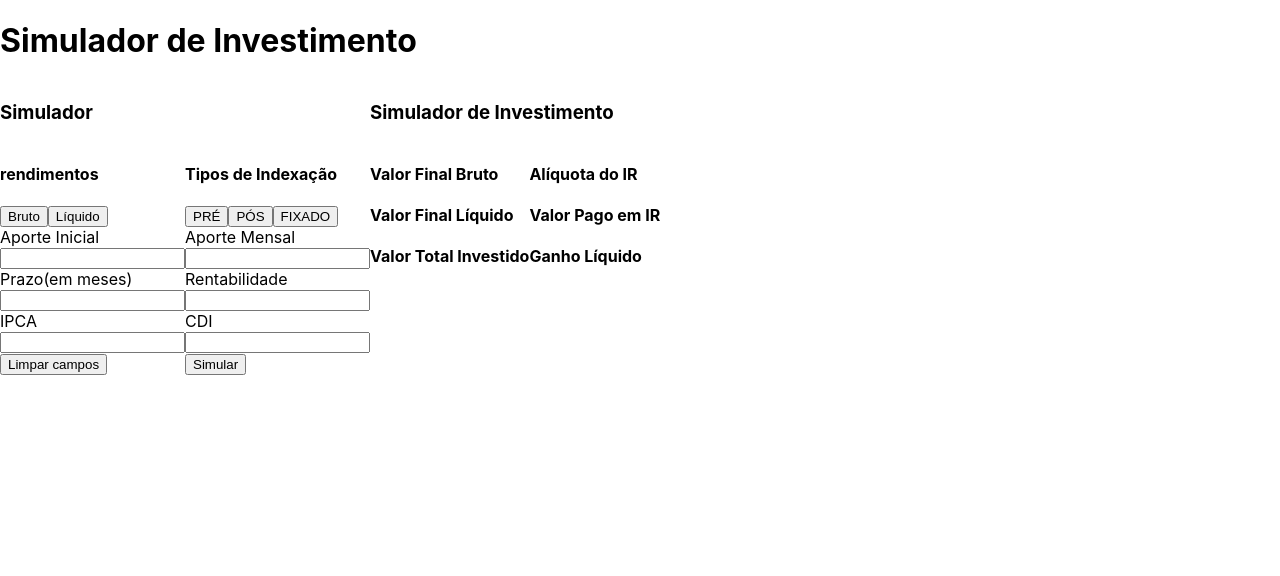
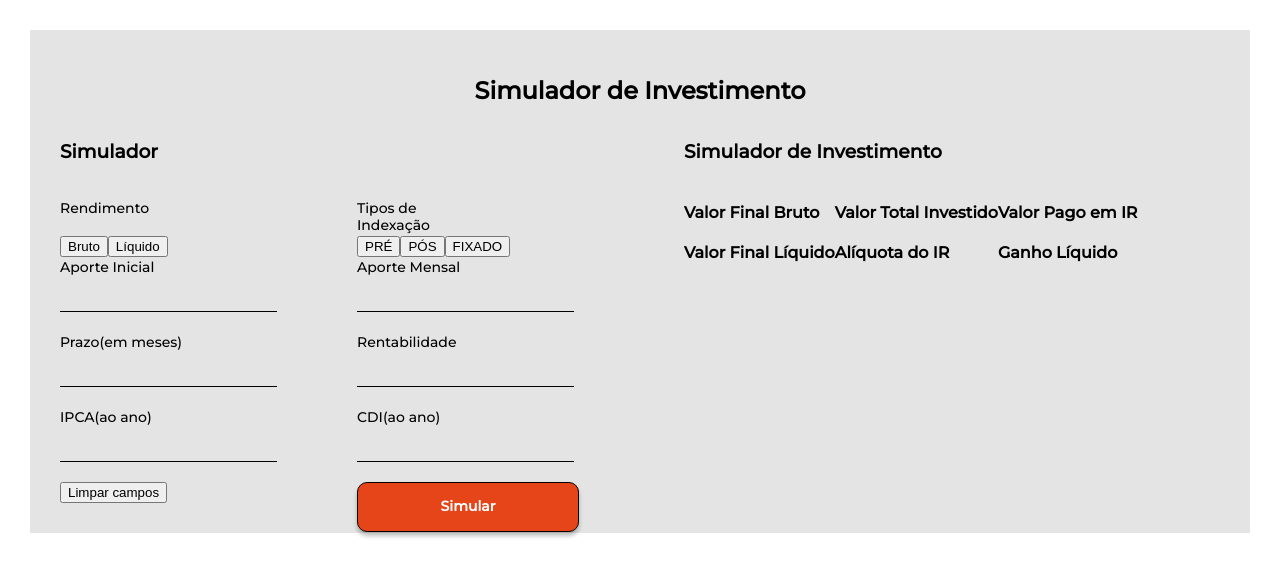
Before and after one commit to emidioreb/investmentSimulator, a React (Create React App) app: page / in a window 1280 px wide. Shown: the top 576 px of the page. Built offline with nearby package versions, Linux system fonts and the light colour scheme; no server answers.

Commit message:
40% do css feito

```diff
--- a/package.json
+++ b/package.json
@@ -6,8 +6,10 @@
     "@testing-library/jest-dom": "^5.16.2",
     "@testing-library/react": "^12.1.2",
     "@testing-library/user-event": "^13.5.0",
+    "bootstrap": "^5.1.3",
     "prop-types": "^15.8.1",
     "react": "^17.0.2",
+    "react-bootstrap": "^2.1.2",
     "react-dom": "^17.0.2",
     "react-scripts": "5.0.0",
     "web-vitals": "^2.1.4"
--- a/src/App.css
+++ b/src/App.css
@@ -1,5 +1,8 @@
+@import url('https://fonts.googleapis.com/css2?family=Montserrat:wght@500&display=swap');
+
 .App {
   text-align: center;
+  background-color: yellow;
 }
 
 .App-logo {
@@ -30,6 +33,16 @@
 
 .simulator-invest{
   display: flex;
+
+}
+
+.all{
+  background-color: #E4E4E4;
+  margin-left: 30px;
+  margin-right: 30px;
+  margin-top: 30px;
+  padding-top: 30px;
+  padding-bottom: 30px;
 }
 
 @keyframes App-logo-spin {
--- a/src/App.jsx
+++ b/src/App.jsx
@@ -14,7 +14,7 @@ function App() {
       <InfoProviderRight>
         <ApiProvider>
           <ApiSimulationProvider>
-            <div>
+            <div className="all">
               <InvestmentHeader />
               <div className="simulator-invest">
                 <Simulator />
--- a/src/components/InvestmentHeader.jsx
+++ b/src/components/InvestmentHeader.jsx
@@ -1,10 +1,11 @@
 // rfce
 import React from 'react';
+import '../css/header.css';
 
 function header() {
   return (
     <div className="header">
-      <h1>Simulador de Investimento</h1>
+      <h1 className="simulator-title">Simulador de Investimento</h1>
     </div>
   );
 }
--- a/src/components/InvestmentSimulator.jsx
+++ b/src/components/InvestmentSimulator.jsx
@@ -22,7 +22,7 @@ function InvestmentSimulator() {
   }
 
   return (
-    <div>
+    <div className="investiment-simulator">
       <h3>Simulador de Investimento</h3>
       <div className="totalResults">
         <div className="resultsLeft">
@@ -34,16 +34,18 @@ function InvestmentSimulator() {
             <h4>Valor Final Líquido</h4>
             <p>{objVerify.valorFinalLiquido}</p>
           </div>
+        </div>
+        <div className="resultsCenter">
           <div className="finalResults">
             <h4>Valor Total Investido</h4>
             <p>{objVerify.valorTotalInvestido}</p>
           </div>
-        </div>
-        <div className="resultsRight">
           <div className="finalResults">
             <h4>Alíquota do IR</h4>
             <p>{objVerify.aliquotaIR}</p>
           </div>
+        </div>
+        <div className="resultsRight">
           <div className="finalResults">
             <h4>Valor Pago em IR</h4>
             <p>{objVerify.valorPagoIR}</p>
--- a/src/components/SimulatorColumnLeft.jsx
+++ b/src/components/SimulatorColumnLeft.jsx
@@ -26,9 +26,9 @@ function SimulatorColumnLeft() {
   // }
 
   return (
-    <div>
+    <div className="simulatorColumnLeft">
       <div className="income">
-        <h4>rendimentos</h4>
+        <h4 className="sub-title">Rendimento</h4>
         <div className="buttons-income">
           <button
             type="button"
@@ -47,7 +47,7 @@ function SimulatorColumnLeft() {
         </div>
       </div>
       <div className="inputs-simulator">
-        <label htmlFor="inicialContribution" className="inicialContribution">
+        <label htmlFor="inicialContribution" className="inicialContribution sub-title">
           Aporte Inicial
           <br />
           <input
@@ -58,7 +58,7 @@ function SimulatorColumnLeft() {
           />
         </label>
         <br />
-        <label htmlFor="timer" className="timer">
+        <label htmlFor="timer" className="timer sub-title">
           Prazo(em meses)
           <br />
           <input
@@ -69,8 +69,8 @@ function SimulatorColumnLeft() {
           />
         </label>
         <br />
-        <label htmlFor="IPCA" className="IPCA">
-          IPCA
+        <label htmlFor="IPCA" className="IPCA sub-title">
+          IPCA(ao ano)
           <br />
           <input
             type="number"
--- a/src/components/SimulatorColumnRight.jsx
+++ b/src/components/SimulatorColumnRight.jsx
@@ -20,7 +20,7 @@ function SimulatorColumnRight() {
   return (
     <div>
       <div className="indexing-Types">
-        <h4>Tipos de Indexação</h4>
+        <h4 className="sub-title">Tipos de Indexação</h4>
         <div className="buttons-Indexing-Types">
           <button
             type="button"
@@ -46,7 +46,7 @@ function SimulatorColumnRight() {
         </div>
       </div>
       <div className="inputs-simulator">
-        <label htmlFor="monthContribution" className="monthContribution">
+        <label htmlFor="monthContribution" className="monthContribution sub-title">
           Aporte Mensal
           <br />
           <input
@@ -57,7 +57,7 @@ function SimulatorColumnRight() {
           />
         </label>
         <br />
-        <label htmlFor="profitability" className="profitability">
+        <label htmlFor="profitability" className="profitability sub-title">
           Rentabilidade
           <br />
           <input
@@ -68,8 +68,8 @@ function SimulatorColumnRight() {
           />
         </label>
         <br />
-        <label htmlFor="CDI" className="CDI">
-          CDI
+        <label htmlFor="CDI" className="CDI sub-title">
+          CDI(ao ano)
           <br />
           <input
             type="number"
--- /dev/null
+++ b/src/css/header.css
@@ -0,0 +1,9 @@
+.simulator-title{
+    font-family: Montserrat;
+    font-style: normal;
+    font-weight: 900;
+    font-size: 24px;
+    line-height: 29px;
+    color: #000000;
+    text-align: center;
+}
--- a/src/css/investmentSimulator.css
+++ b/src/css/investmentSimulator.css
@@ -1,4 +1,10 @@
+@import url('https://fonts.googleapis.com/css2?family=Montserrat:wght@500&display=swap');
+
 .totalResults{
     display: flex;
     justify-content: flex-start;
 }
+
+.investiment-simulator{
+    font-family: Montserrat;
+}
--- a/src/css/simulator.css
+++ b/src/css/simulator.css
@@ -1,3 +1,63 @@
+@import url('https://fonts.googleapis.com/css2?family=Montserrat:wght@500&display=swap');
+
+.simulator{
+    font-family: Montserrat;
+    margin-left: 30px;
+    margin-right: 30px;
+}
+
 .columns-simulator{
     display: flex;
+    justify-content: space-between;
+    /* border: 2px solid red; */
+    padding-right: 100px;
 }
+
+.simulatorColumnLeft{
+    margin-right: 100px;
+}
+
+
+.sub-title{
+width: 89px;
+height: 17px;
+font-family: Montserrat;
+font-style: normal;
+font-weight: normal;
+font-size: 14px;
+line-height: 17px;
+}
+
+input{
+  /* width: 300px;
+  background:
+    linear-gradient(#000, #000) center bottom 5px /calc(100% - 10px) 2px no-repeat;
+  border: 1px solid;
+  padding: 10px; */
+  width: 100%;
+  background-color: #E4E4E4;
+  border: 0;
+  border-bottom: 1px solid #000000;
+  padding: 10px;
+  outline: 0;
+  margin-bottom: 20px;
+}
+
+.button-simulate{
+    background: #E64519;
+    border: 1px solid #000000;
+    box-sizing: border-box;
+    box-shadow: 0px 4px 4px rgba(0, 0, 0, 0.25);
+    border-radius: 10px;
+    position: absolute;
+    width: 222px;
+    height: 50px;
+    font-family: Montserrat;
+    font-style: normal;
+    font-weight: bold;
+    font-size: 14px;
+    line-height: 17px;
+    color: #FFFFFF;
+    transition: all 0.5s;
+    cursor: pointer;
+}
```
Also changed, not shown: 1 other file (tests, documents, lock files or other folders).
